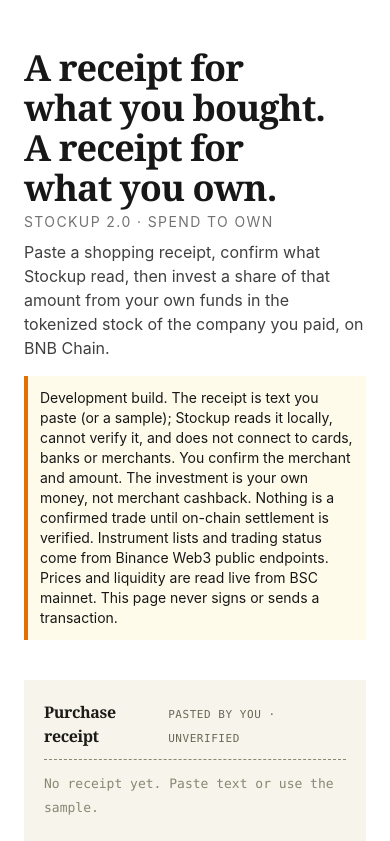
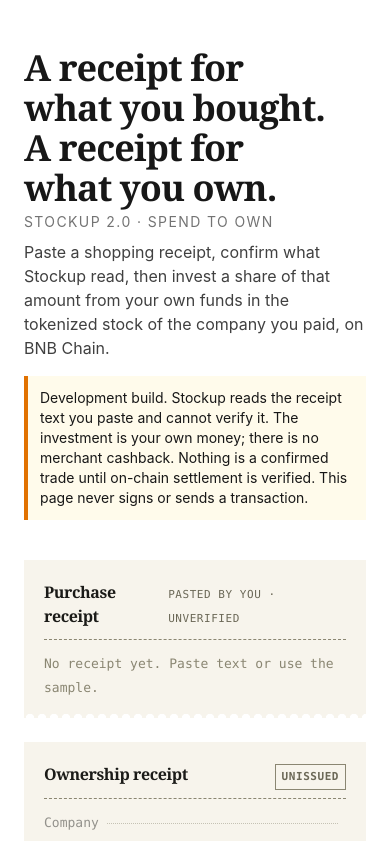
Before and after one commit to emmaGH1/stockup-bnb-2026, a Next.js app: page / in a window 390 px wide. Shown: the top 841 px of the page. Built offline with nearby package versions, Linux system fonts and the light colour scheme.

Commit message:
ui: alerts render only with text; receipts drop fixed height on mobile; shorter development notice; review scrolls into view on phones; wallet hint names the control

```diff
--- a/src/app/page.tsx
+++ b/src/app/page.tsx
@@ -7,7 +7,7 @@
       <p className="mt-1 text-sm uppercase tracking-widest text-neutral-500">Stockup 2.0 · Spend to Own</p>
       <p className="mt-2 max-w-xl text-neutral-700">Paste a shopping receipt, confirm what Stockup read, then invest a share of that amount from your own funds in the tokenized stock of the company you paid, on BNB Chain.</p>
       <p role="note" className="mt-4 max-w-xl border-l-4 border-amber-600 bg-amber-50 p-3 text-sm">
-        Development build. The receipt is text you paste (or a sample); Stockup reads it locally, cannot verify it, and does not connect to cards, banks or merchants. You confirm the merchant and amount. The investment is your own money, not merchant cashback. Nothing is a confirmed trade until on-chain settlement is verified. Instrument lists and trading status come from Binance Web3 public endpoints. Prices and liquidity are read live from BSC mainnet. This page never signs or sends a transaction.
+        Development build. Stockup reads the receipt text you paste and cannot verify it. The investment is your own money; there is no merchant cashback. Nothing is a confirmed trade until on-chain settlement is verified. This page never signs or sends a transaction.
       </p>
       <div className="mt-10"><OwnFlow /></div>
     </main>
--- a/src/components/own-flow.tsx
+++ b/src/components/own-flow.tsx
@@ -1,5 +1,5 @@
 'use client';
-import { useState } from 'react';
+import { useEffect, useRef, useState } from 'react';
 import { PaperPair } from '@/components/paper-pair';
 import { connectWallet, readWallet, switchToBsc, type WalletState } from '@/lib/wallet/provider';
 import { ownershipRows, isIssued } from '@/lib/paperrows';
@@ -114,6 +114,11 @@
     } catch { setErr('Transaction was not sent. Nothing was submitted.'); }
   }
 
+  const reviewRef = useRef<HTMLElement | null>(null);
+  useEffect(() => {
+    if (res?.review && window.matchMedia('(max-width: 767px)').matches) reviewRef.current?.scrollIntoView({ behavior: 'smooth', block: 'start' });
+  }, [res?.review]);
+
   async function run(e: React.FormEvent) {
     e.preventDefault(); setBusy(true); setErr(''); setRes(null); setConfirm(false); setTxHash('');
     try {
@@ -160,7 +165,7 @@
         <p role="status" className="text-xs text-neutral-600">{walletLine(wallet)}</p>
         <button disabled={busy || !merchant.trim() || !(Number(spend) > 0)} className="w-full bg-neutral-900 px-4 py-3 text-sm font-medium text-white disabled:opacity-50">
           {busy ? 'Checking live BSC…' : 'Check and prepare my investment'}</button>
-        {err && <p role="alert" className="text-sm text-red-700">{err}</p>}
+        {err ? <p role="alert" className="text-sm text-red-700">{err}</p> : null}
       </form>
 
       <div aria-live="polite">
@@ -213,7 +218,7 @@
                 </ul>
               </section>)}
             {res.review && res.plan?.tx && (
-              <section aria-label="Review and authorize" className="border-2 border-neutral-900 p-4 text-sm">
+              <section ref={reviewRef} aria-label="Review and authorize" className="scroll-mt-4 border-2 border-neutral-900 p-4 text-sm">
                 <h2 className="text-base font-semibold">Review before you authorize</h2>
                 <p className="mt-1 text-neutral-600">Decoded from the transaction itself, not from this page&apos;s text.</p>
                 <dl className="mt-3 grid grid-cols-[9rem_1fr] gap-y-2">
@@ -232,7 +237,7 @@
                   <label className="flex items-start gap-2"><input type="checkbox" checked={confirm} onChange={e => setConfirm(e.target.checked)} className="mt-1" />
                     I understand this spends real BNB on BSC mainnet and cannot be undone.</label>
                   <button type="button" disabled={!ack || !confirm || !!txHash || wallet.status !== 'connected'} onClick={sign} className="w-full bg-neutral-900 px-4 py-3 text-white disabled:opacity-40">Authorize in my wallet</button>
-                  {wallet.status !== 'connected' && <p className="text-xs text-neutral-600">Connect your wallet above to authorize. Stockup will check that the account matches the recipient and that the wallet is on BSC before anything is sent.</p>}
+                  {wallet.status !== 'connected' && <p className="text-xs text-neutral-600">Use “Connect my browser wallet” in step 2 to authorize. Stockup will check that the account matches the recipient and that the wallet is on BSC before anything is sent.</p>}
                   <p className="text-xs text-neutral-500">Your wallet will show its own confirmation. If the amounts there differ from this page, reject it.</p>
                   {txHash && (
                     <div className="space-y-2 border-t pt-3">
--- a/src/components/paper-pair.tsx
+++ b/src/components/paper-pair.tsx
@@ -29,7 +29,7 @@
           <h2 className="font-serif text-base font-semibold tracking-tight">Purchase receipt</h2>
           <span className="text-[11px] uppercase tracking-wider text-[#6b6857]">pasted by you · unverified</span>
         </header>
-        <div className="mt-3 min-h-[10.5rem] whitespace-pre-wrap break-words">
+        <div className="mt-3 md:min-h-[10.5rem] whitespace-pre-wrap break-words">
           {lines.length ? lines.map((l, i) => <div key={i} className={parsed && l === parsed.merchantLine ? 'bg-[#fff3a8]' : parsed?.totalLabel && l === parsed.totalLabel ? 'bg-[#fff3a8]' : ''}>{l}</div>)
             : <div className="text-[#8a8672]">No receipt yet. Paste text or use the sample.</div>}
         </div>
@@ -49,7 +49,7 @@
             {issued ? `Issued ${receiptId ?? ''}` : 'Unissued'}
           </span>
         </header>
-        <div className="mt-3 min-h-[10.5rem] space-y-0.5">
+        <div className="mt-3 md:min-h-[10.5rem] space-y-0.5">
           {rows.map(r => (
             <div key={r.key} className="motion-safe:transition-opacity motion-safe:duration-500" style={{ opacity: r.state === 'waiting' ? 0.45 : 1 }}>
               <Leader label={r.label} value={r.state === 'waiting' ? '' : r.value} tone={r.state === 'blocked' ? 'bad' : r.state === 'done' && (r.key === 'settle' || r.key === 'owned') ? 'ok' : undefined} />
```
